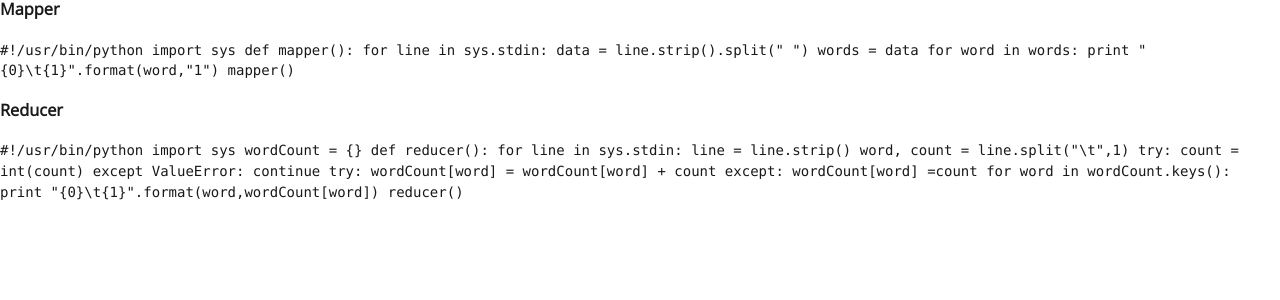
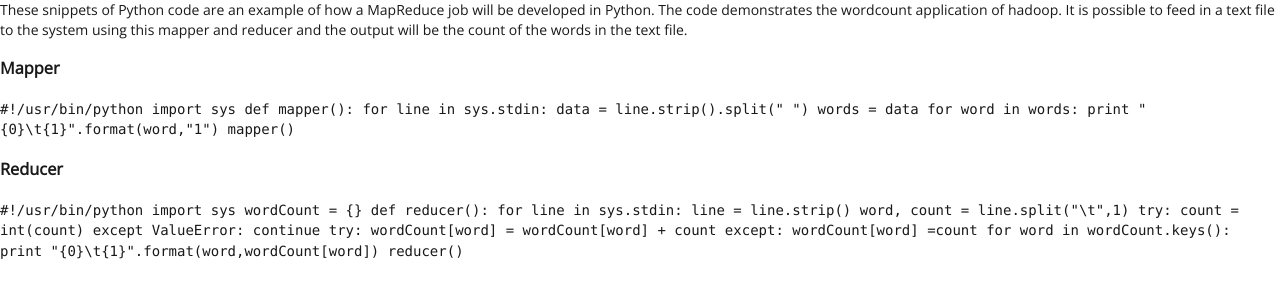
Before and after one commit to csumbBigData/csumbBigData.github.io, a Jekyll site: the page built from _posts/2016-5-10-mapreduce-wordcount_python.md, in a window 1280 px wide. Shown: the top 300 px of the page. Built offline with Jekyll 4.4.1, drawn with Linux system fonts in a browser that asks for light colours.

Commit message:
addin explanation to wordcount python

```diff
--- a/_posts/2016-5-10-mapreduce-wordcount_python.md
+++ b/_posts/2016-5-10-mapreduce-wordcount_python.md
@@ -4,6 +4,13 @@ title: WordCount Python
 category: MapReduce
 type: MAPREDUCE
 ---
+
+These snippets of Python code are an example
+of how a MapReduce job will be developed in Python.
+The code demonstrates the wordcount application of
+hadoop. It is possible to feed in a text file to the
+system using this mapper and reducer and the output
+will be the count of the words in the text file.
 
 ### Mapper
 
```
